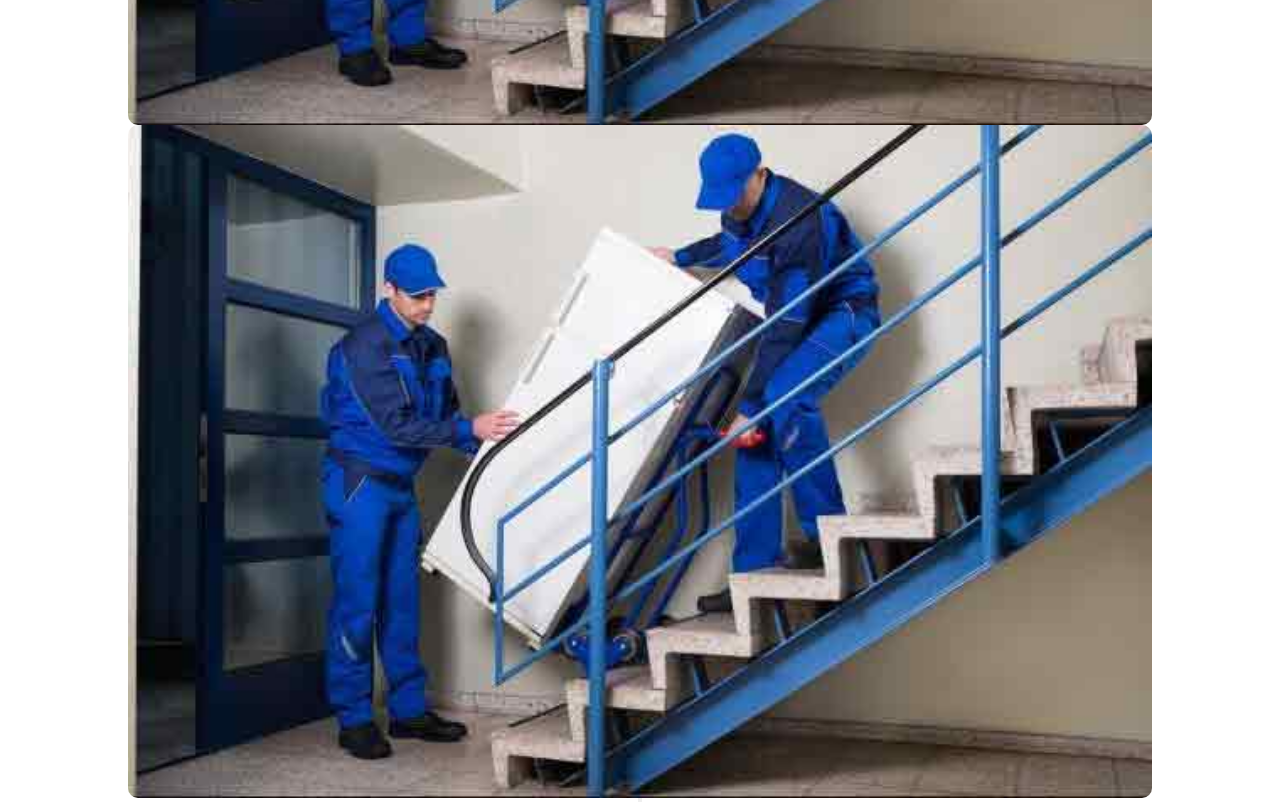
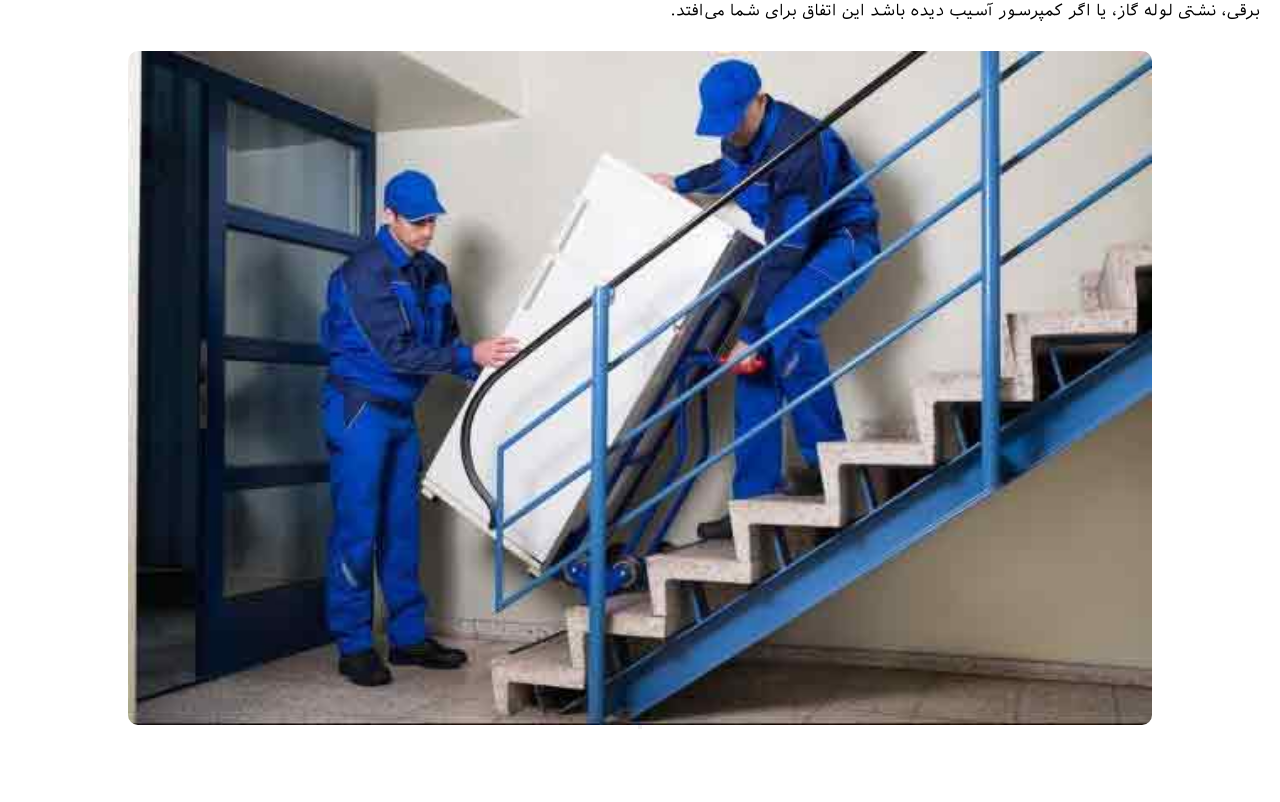
Before and after one commit to Hamidreza777/SardKaraj, a React (Create React App) app: page / in a window 1280 px wide. Shown: the part 2420-3222 px from the top of the page. After the commit the page ends 3149 px from the top, so only its background shows below. Built offline with nearby package versions, Linux system fonts and the light colour scheme.

Commit message:
eadit pic

```diff
--- a/src/Components/Body/Body.js
+++ b/src/Components/Body/Body.js
@@ -112,7 +112,7 @@ const Body = () => {
 
 
 
-        <img className={bodycss.jabeja} src={jabeja}></img>
+
 
 
         <button></button>
--- a/src/Components/Body/Body.module.css
+++ b/src/Components/Body/Body.module.css
@@ -26,7 +26,7 @@
 }
 .yakh2 {
   width: 80%;
-  height: 300px;
+  height: 900px;
 }
 .jabeja {
   width: 80%;
```
